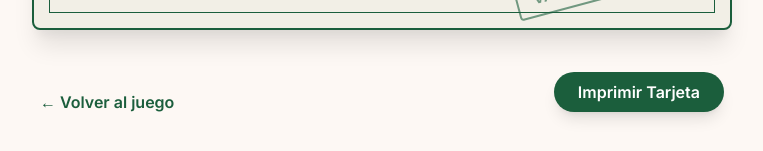
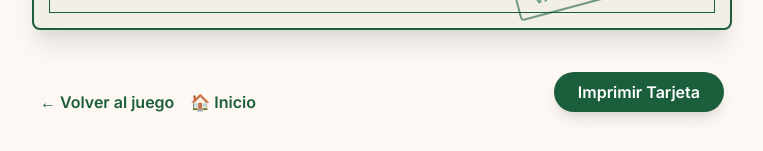
Before and after one commit to porronxo92/regaloGema2026, a plain HTML site: page regalo/tarjeta.html in a window 1280 px wide. Shown: the part 646-797 px from the top of the page, without its empty margins (258-1021 px from the left). Drawn offline with nearby package versions, Linux system fonts and the light colour scheme.

Commit message:
feat: añadir botón 'Inicio' en tarjeta.html

```diff
--- a/regalo/tarjeta.html
+++ b/regalo/tarjeta.html
@@ -159,7 +159,10 @@
 
     <!-- Controles -->
     <div class="max-w-[700px] mx-auto mt-6 flex justify-between items-center no-print px-2">
-        <a href="index.html" class="back-link">← Volver al juego</a>
+        <div class="flex gap-4">
+            <a href="index.html" class="back-link">← Volver al juego</a>
+            <a href="../index.html" class="back-link">🏠 Inicio</a>
+        </div>
         <button onclick="window.print()" class="bg-[#1B5E3C] text-white px-6 py-2 rounded-full font-bold shadow-lg hover:bg-green-900 transition-colors">
             Imprimir Tarjeta
         </button>
```
